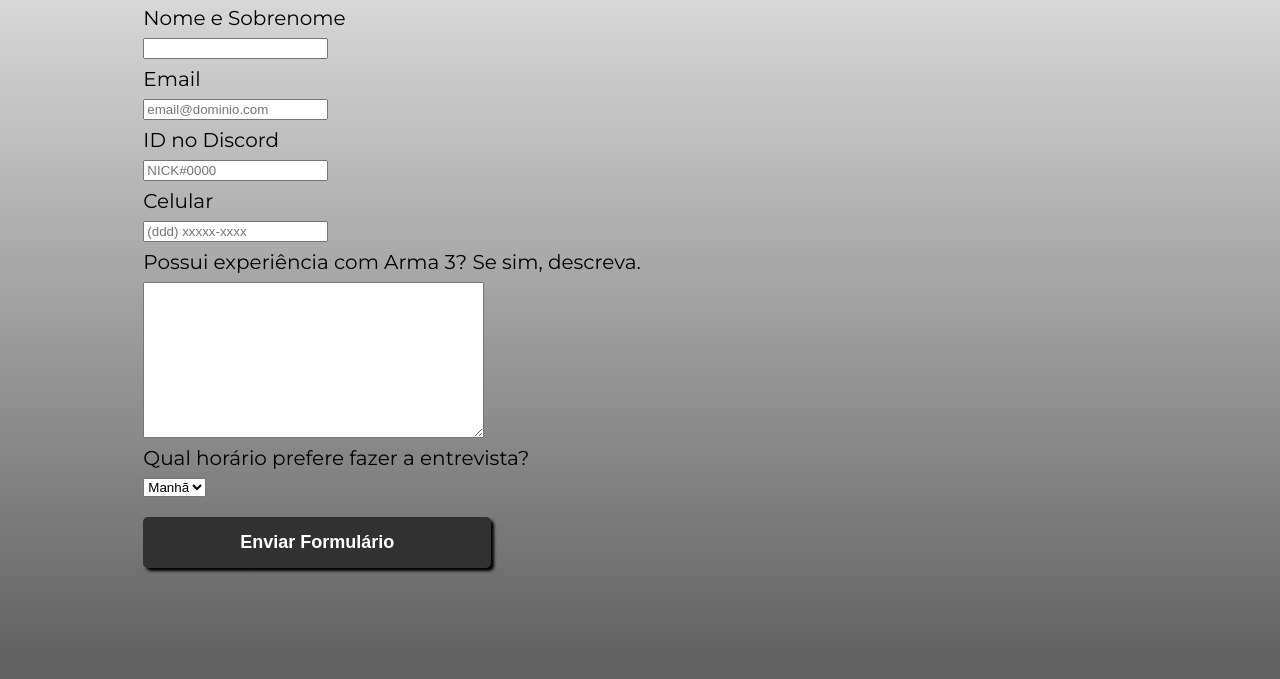
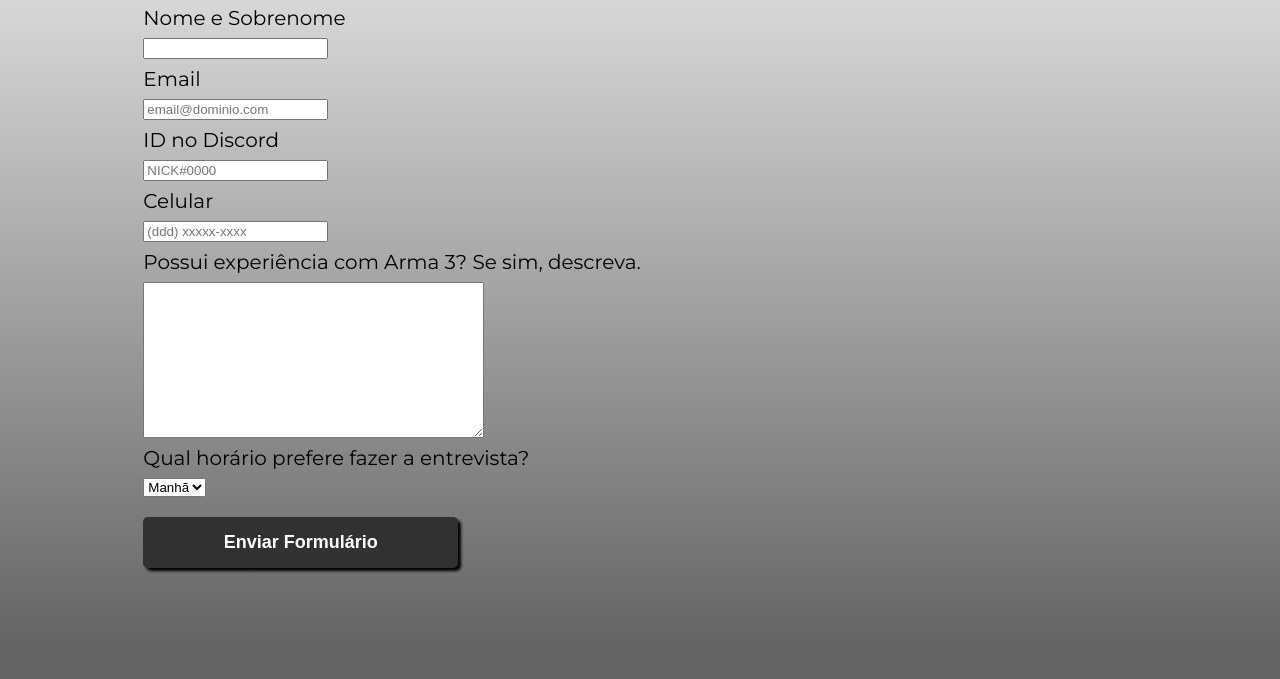
Before and after one commit to beto1987/fenrir, a plain HTML site: page inscricao.html in a window 1280 px wide. Shown: the part 312-991 px from the top of the page. Drawn offline with Linux system fonts and the light colour scheme.

Commit message:
Update style.css

```diff
--- a/style.css
+++ b/style.css
@@ -127,7 +127,7 @@ form label, form legend{
 }
 
 .enviar{
-    width: 35%;
+    width: 315px;
     margin-top: 20px;
     padding: 15px 0;
     background: rgb(49, 49, 49);
```
